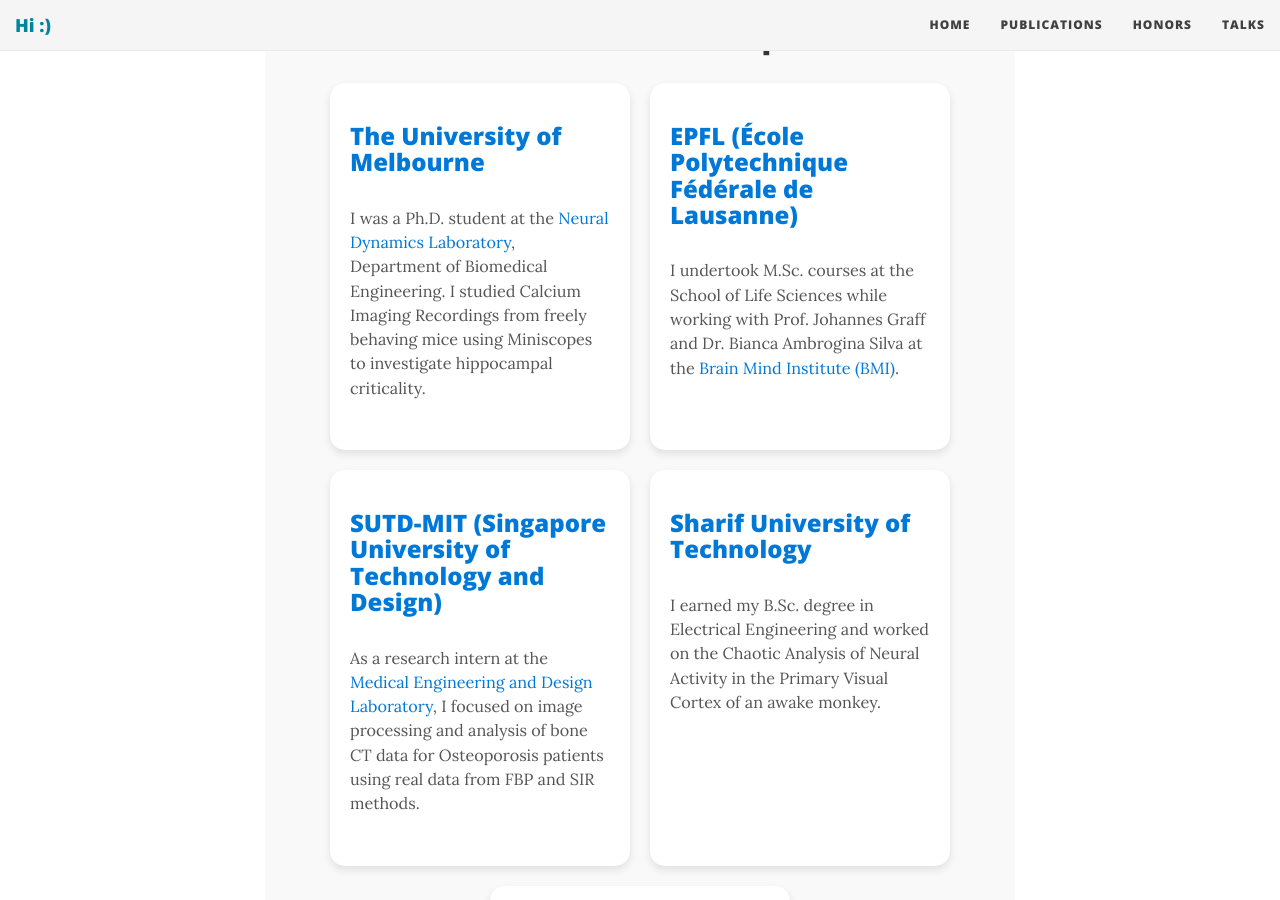
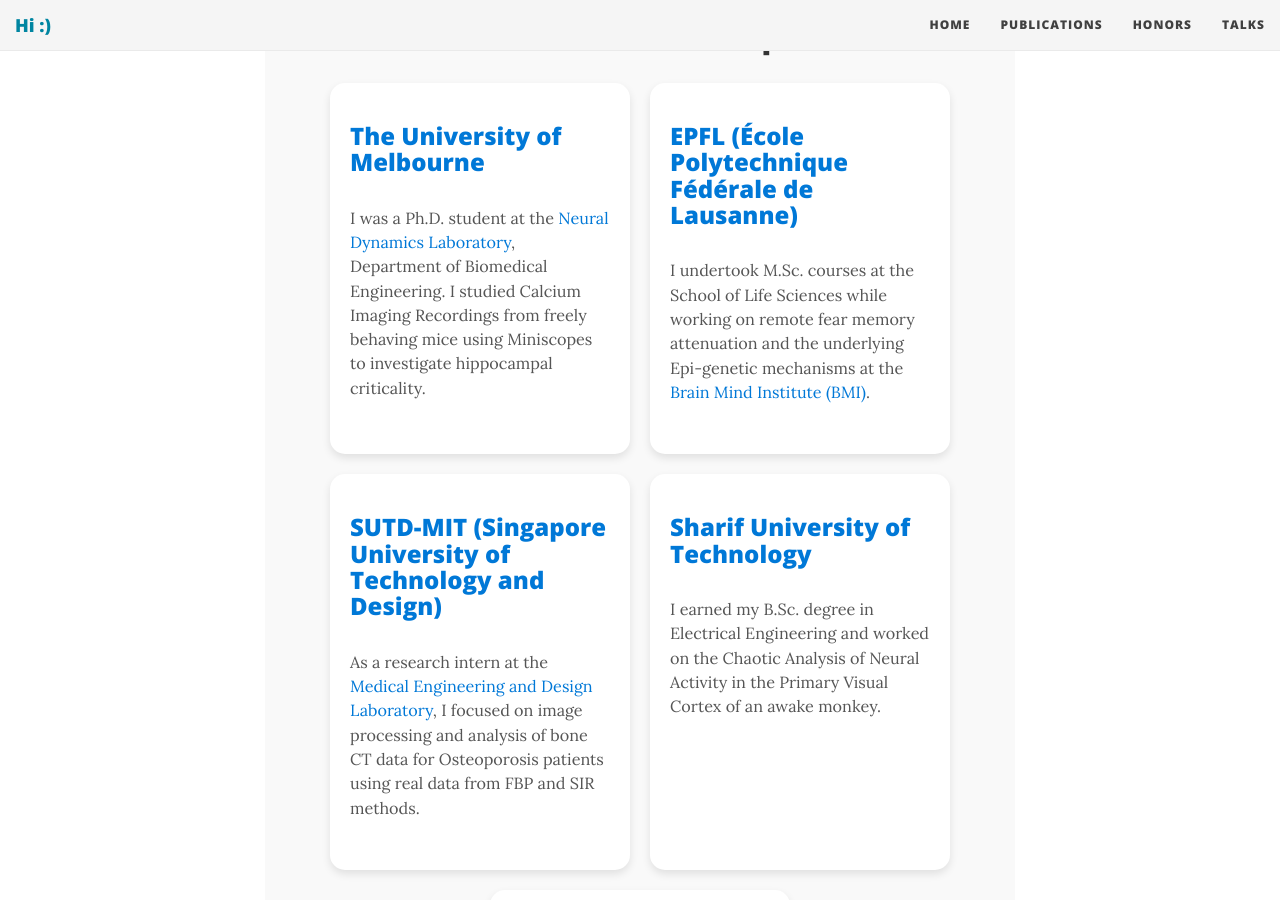
Before and after one commit to ForoughHa/ForoughHa.github.io, a Jekyll site: the page built from index.html, in a window 1280 px wide and 900 px high, scrolled down 1085 px. Built offline with Jekyll 4.4.1, drawn with Linux system fonts in a browser that asks for light colours; nearby versions of some CDN libraries; the list of posts is cut into pages by our own code.

Commit message:
Update index.html

```diff
--- a/index.html
+++ b/index.html
@@ -56,7 +56,7 @@
       <div style="background: white; border-radius: 15px; box-shadow: 0 4px 8px rgba(0, 0, 0, 0.1); padding: 20px; width: 300px; transition: transform 0.2s;">
         <h3 style="color: #0078D7;">EPFL (École Polytechnique Fédérale de Lausanne)</h3>
         <p style="font-size: 0.9em; color: #555;">
-          I undertook M.Sc. courses at the School of Life Sciences while working with Prof. Johannes Graff and Dr. Bianca Ambrogina Silva
+          I undertook M.Sc. courses at the School of Life Sciences while working on remote fear memory attenuation and the underlying Epi-genetic mechanisms
           at the <a href="https://www.epfl.ch/schools/sv/bmi/" style="color: #0078D7;">Brain Mind Institute (BMI)</a>.
         </p>
       </div>
```
